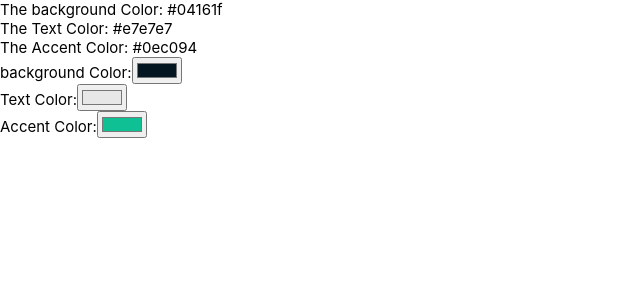
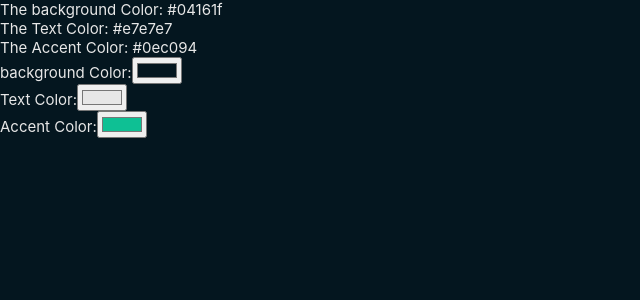
Before and after one commit to M-Hafez22/pick-color, a Vue app: page / in a window 1280 px wide. Shown: the top 300 px of the page, without its empty margins (0-640 px from the left). Built offline with nearby package versions, Linux system fonts and the light colour scheme.

Commit message:
💄 Make the app component full screen

```diff
--- a/src/App.vue
+++ b/src/App.vue
@@ -6,13 +6,26 @@ const store = useColorStore();
 </script>
 
 <template>
-  <div>
-    <p>The background Color: {{ store.color.background }}</p>
-    <p>The Text Color: {{ store.color.text }}</p>
-    <p>The Accent Color: {{ store.color.accent }}</p>
+  <div
+    class="app"
+    :style="{ color: store.color.text, background: store.color.background }"
+  >
+    <div>
+      <p>The background Color: {{ store.color.background }}</p>
+      <p>The Text Color: {{ store.color.text }}</p>
+      <p>The Accent Color: {{ store.color.accent }}</p>
+    </div>
+    <PickColor />
   </div>
-  <PickColor />
 </template>
 
 <style scoped>
+.app {
+  width: 100vw;
+  height: 100vh;
+  margin: 0;
+  padding: 0;
+  display: flex;
+  flex-direction: column;
+}
 </style>
```
